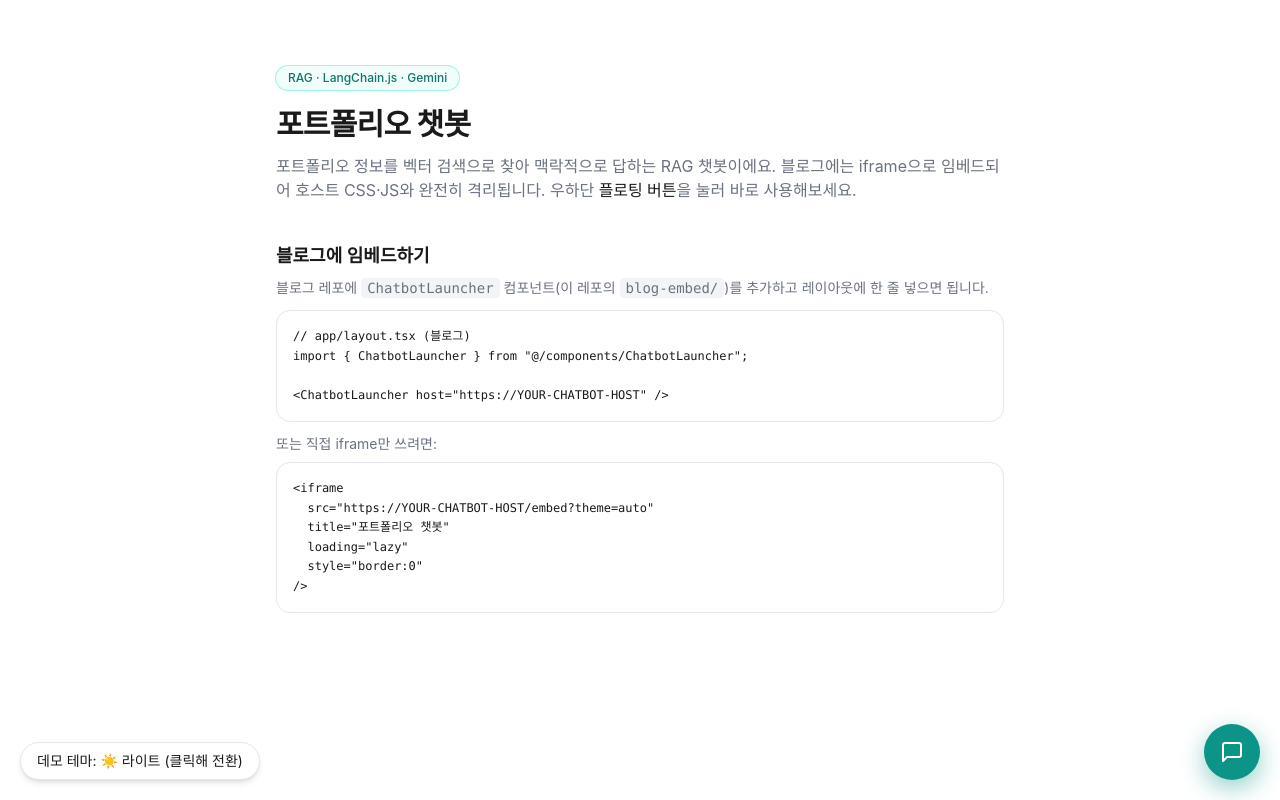
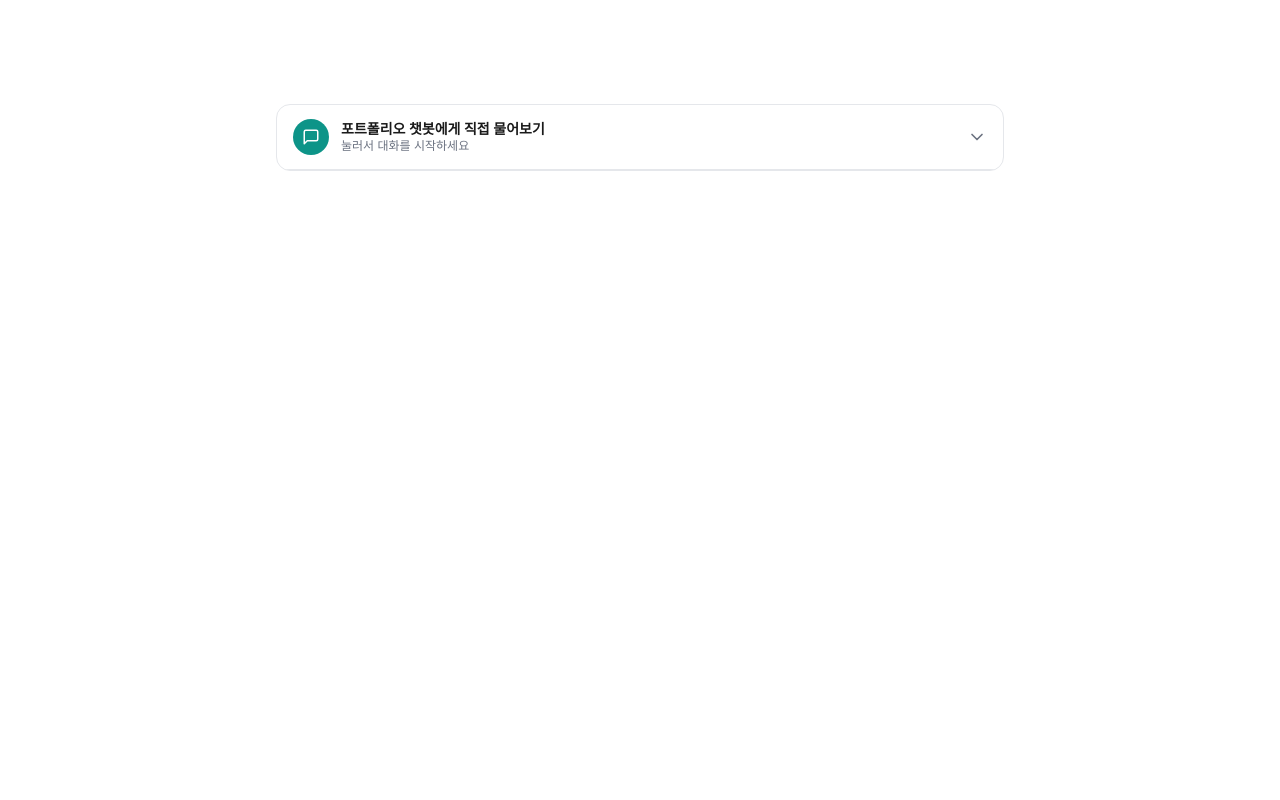
Before and after one commit to InwooLeeme/portfolio-chatbot, a Next.js app: page / in a window 1280 px wide. Built offline with nearby package versions, Linux system fonts and the light colour scheme.

Commit message:
feat(demo): 플로팅 런처를 본문 인라인 토글 챗으로 교체

```diff
--- a/app/page.tsx
+++ b/app/page.tsx
@@ -1,48 +1,10 @@
-import { DemoLauncher } from "@/components/demo/DemoLauncher";
+import { InlineChat } from "@/components/demo/InlineChat";
 
-// 데모/랜딩 페이지. 우하단 플로팅 런처로 챗봇을 직접 띄워볼 수 있고,
-// 블로그에 임베드하는 방법을 안내한다.
+// 데모/랜딩 페이지. 본문에 박힌 인라인 챗을 펼쳐 직접 써볼 수 있다.
 export default function Home() {
   return (
     <main className="mx-auto max-w-3xl px-5 py-16">
-      <span className="inline-flex items-center gap-2 rounded-full bg-[var(--chip-bg)] px-3 py-1 text-xs font-medium text-[var(--chip-fg)] ring-1 ring-[var(--chip-border)]">
-        RAG · LangChain.js · Gemini
-      </span>
-      <h1 className="mt-4 text-3xl font-bold tracking-tight">포트폴리오 챗봇</h1>
-      <p className="mt-3 text-[var(--muted)]">
-        포트폴리오 정보를 벡터 검색으로 찾아 맥락적으로 답하는 RAG 챗봇이에요. 블로그에는
-        iframe으로 임베드되어 호스트 CSS·JS와 완전히 격리됩니다. 우하단{" "}
-        <span className="font-medium text-[var(--foreground)]">플로팅 버튼</span>을 눌러
-        바로 사용해보세요.
-      </p>
-
-      <section className="mt-10">
-        <h2 className="text-lg font-semibold">블로그에 임베드하기</h2>
-        <p className="mt-2 text-sm text-[var(--muted)]">
-          블로그 레포에 <code className="rounded bg-[var(--muted-bg)] px-1.5 py-0.5">ChatbotLauncher</code>{" "}
-          컴포넌트(이 레포의 <code className="rounded bg-[var(--muted-bg)] px-1.5 py-0.5">blog-embed/</code>)를
-          추가하고 레이아웃에 한 줄 넣으면 됩니다.
-        </p>
-        <pre className="mt-3 overflow-x-auto rounded-[var(--radius)] border border-[var(--border)] bg-[var(--card)] p-4 text-xs leading-relaxed">
-{`// app/layout.tsx (블로그)
-import { ChatbotLauncher } from "@/components/ChatbotLauncher";
-
-<ChatbotLauncher host="https://YOUR-CHATBOT-HOST" />`}
-        </pre>
-        <p className="mt-3 text-sm text-[var(--muted)]">
-          또는 직접 iframe만 쓰려면:
-        </p>
-        <pre className="mt-2 overflow-x-auto rounded-[var(--radius)] border border-[var(--border)] bg-[var(--card)] p-4 text-xs leading-relaxed">
-{`<iframe
-  src="https://YOUR-CHATBOT-HOST/embed?theme=auto"
-  title="포트폴리오 챗봇"
-  loading="lazy"
-  style="border:0"
-/>`}
-        </pre>
-      </section>
-
-      <DemoLauncher />
+      <InlineChat />
     </main>
   );
 }
--- a/components/demo/DemoLauncher.tsx
+++ /dev/null
@@ -1,78 +0,0 @@
-"use client";
-
-// 데모용 런처. ChatbotLauncher와 같지만 자체 토글로 블로그 테마 동기화를
-// 시뮬레이션하고, same-origin이라 iframe src에 상대 경로(/embed)를 쓴다.
-
-import { useEffect, useRef, useState } from "react";
-import { MessageSquare, X } from "lucide-react";
-
-export function DemoLauncher() {
-  const [open, setOpen] = useState(false);
-  const [ready, setReady] = useState(false);
-  const [theme, setTheme] = useState<"light" | "dark">("light");
-  const iframeRef = useRef<HTMLIFrameElement>(null);
-  // iframe src는 최초 테마로 한 번만 고정 — 이후 변경은 리로드 없이 postMessage로만 반영
-  const [iframeSrc] = useState(() => `/embed?theme=${theme}`);
-
-  useEffect(() => {
-    const onMessage = (e: MessageEvent) => {
-      if (e.origin !== window.location.origin) return;
-      if (e.data?.type === "chatbot:ready") setReady(true);
-    };
-    window.addEventListener("message", onMessage);
-    return () => window.removeEventListener("message", onMessage);
-  }, []);
-
-  // 데모 테마 토글 → iframe에 실시간 반영 (블로그 동기화 시뮬레이션)
-  useEffect(() => {
-    if (!ready) return;
-    iframeRef.current?.contentWindow?.postMessage(
-      { type: "theme", value: theme },
-      window.location.origin,
-    );
-  }, [theme, ready]);
-
-  return (
-    <>
-      <button
-        type="button"
-        onClick={() => setTheme((t) => (t === "dark" ? "light" : "dark"))}
-        className="fixed left-5 bottom-5 z-[2147483000] rounded-full border border-[var(--border)] bg-[var(--card)] px-4 py-2 text-sm shadow-md"
-      >
-        데모 테마: {theme === "dark" ? "🌙 다크" : "☀️ 라이트"} (클릭해 전환)
-      </button>
-
-      <div
-        aria-hidden={!open}
-        className="fixed right-5 bottom-[88px] z-[2147483000] overflow-hidden rounded-2xl shadow-2xl transition-all duration-200"
-        style={{
-          width: "min(380px, calc(100vw - 40px))",
-          height: "min(600px, calc(100vh - 140px))",
-          opacity: open ? 1 : 0,
-          transform: open ? "translateY(0) scale(1)" : "translateY(12px) scale(0.96)",
-          transformOrigin: "bottom right",
-          pointerEvents: open ? "auto" : "none",
-        }}
-      >
-        <iframe
-          ref={iframeRef}
-          src={iframeSrc}
-          title="포트폴리오 챗봇"
-          loading="lazy"
-          style={{ border: 0, width: "100%", height: "100%", display: "block" }}
-        />
-      </div>
-
-      <button
-        type="button"
-        onClick={() => setOpen((v) => !v)}
-        aria-label={open ? "챗봇 닫기" : "챗봇 열기"}
-        aria-expanded={open}
-        className="fixed right-5 bottom-5 z-[2147483000] grid h-14 w-14 place-items-center rounded-full text-white shadow-lg transition-transform hover:scale-105"
-        style={{ background: "#0d9488", boxShadow: "0 8px 24px rgba(13,148,136,0.45)" }}
-      >
-        {open ? <X size={22} /> : <MessageSquare size={24} />}
-      </button>
-    </>
-  );
-}
--- /dev/null
+++ b/components/demo/InlineChat.tsx
@@ -0,0 +1,62 @@
+"use client";
+
+// 본문에 박는 인라인 챗. 헤더를 누르면 채팅방이 펼쳐지고 다시 누르면 접힌다.
+// 플로팅 버튼 대신 글 흐름 안에 들어가는 형태. iframe(/embed)으로 격리되며,
+// 한 번 열면 계속 마운트해 둬서 접었다 펴도 대화가 유지된다.
+
+import { useRef, useState } from "react";
+import { MessageSquare, ChevronDown } from "lucide-react";
+
+export function InlineChat() {
+  const [open, setOpen] = useState(false);
+  // 처음 펼친 뒤로는 계속 마운트 — 접어도 대화 내용이 날아가지 않게.
+  const [mounted, setMounted] = useState(false);
+  const iframeRef = useRef<HTMLIFrameElement>(null);
+
+  const toggle = () => {
+    setOpen((v) => !v);
+    setMounted(true);
+  };
+
+  return (
+    <section className="mt-10 overflow-hidden rounded-[var(--radius)] border border-[var(--border)] bg-[var(--card)]">
+      <button
+        type="button"
+        onClick={toggle}
+        aria-expanded={open}
+        aria-controls="inline-chat-panel"
+        className="flex w-full items-center gap-3 px-4 py-3.5 text-left transition-colors hover:bg-[var(--muted-bg)]"
+      >
+        <span className="flex h-9 w-9 shrink-0 items-center justify-center rounded-full bg-[var(--accent)] text-[var(--accent-fg)]">
+          <MessageSquare size={18} />
+        </span>
+        <span className="min-w-0 flex-1">
+          <span className="block text-sm font-semibold leading-tight">포트폴리오 챗봇에게 직접 물어보기</span>
+          <span className="block text-xs text-[var(--muted)]">
+            {open ? "접으려면 다시 누르세요" : "눌러서 대화를 시작하세요"}
+          </span>
+        </span>
+        <ChevronDown
+          size={20}
+          className="shrink-0 text-[var(--muted)] transition-transform duration-200"
+          style={{ transform: open ? "rotate(180deg)" : "rotate(0deg)" }}
+        />
+      </button>
+
+      <div
+        id="inline-chat-panel"
+        className="overflow-hidden border-t border-[var(--border)] transition-[height] duration-300 ease-in-out"
+        style={{ height: open ? "min(600px, 80vh)" : 0 }}
+      >
+        {mounted && (
+          <iframe
+            ref={iframeRef}
+            src="/embed?theme=auto"
+            title="포트폴리오 챗봇"
+            className="block h-full w-full border-0"
+          />
+        )}
+      </div>
+    </section>
+  );
+}
```
